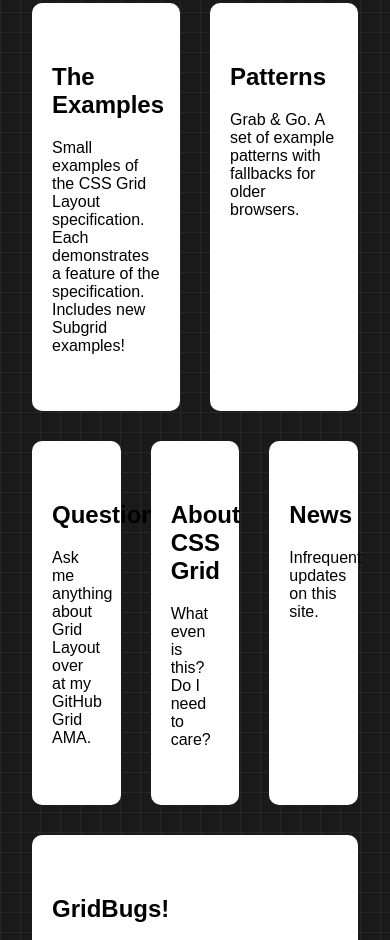
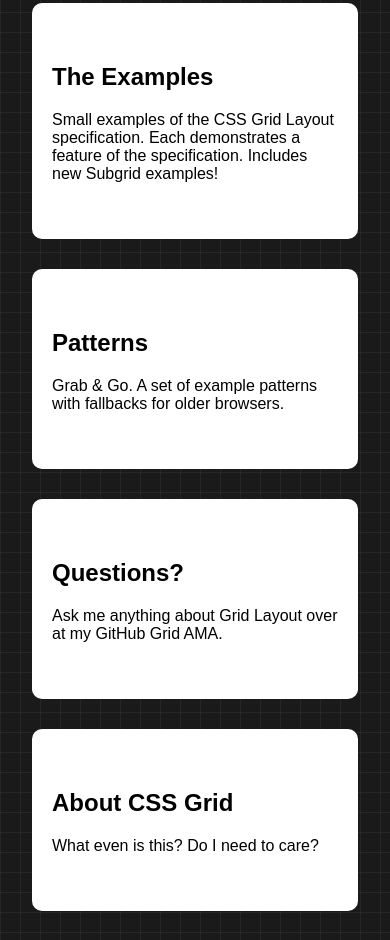
Before and after one commit to tochratana/istad-web-practice, a plain HTML site: page grid-layout/index.html in a window 390 px wide. Shown: the part 1088-2028 px from the top of the page. Drawn offline with Linux system fonts and the light colour scheme.

Commit message:
responsive

```diff
--- a/grid-layout/style.css
+++ b/grid-layout/style.css
@@ -117,3 +117,49 @@ body {
   padding: 40px 20px;
   border-radius: 10px;
 }
+
+@media (max-width: 1024px) {
+  .grid-item {
+    grid-column: 1 / span 6;
+  }
+
+  .question-first {
+    grid-column: 1 / span 3;
+  }
+  .question-second {
+    grid-column: 4 / span 3;
+  }
+  .question-third {
+    grid-column: 1 / span 3;
+  }
+
+  .last {
+    grid-column: 4 / span 3;
+  }
+}
+@media (max-width: 724px) {
+  .grid-item {
+    grid-column: 1 / span 6;
+  }
+
+  .example-first {
+    grid-column: 1 / span 6;
+  }
+  .example-second {
+    grid-column: 1 / span 6;
+  }
+
+  .question-first {
+    grid-column: 1 / span 6;
+  }
+  .question-second {
+    grid-column: 1 / span 6;
+  }
+  .question-third {
+    grid-column: 1 / span 6;
+  }
+
+  .last {
+    grid-column: 1 / span 6;
+  }
+}
```
